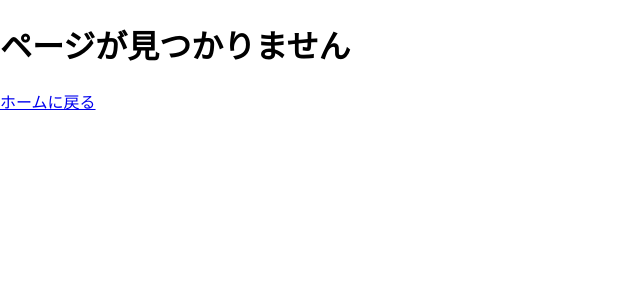
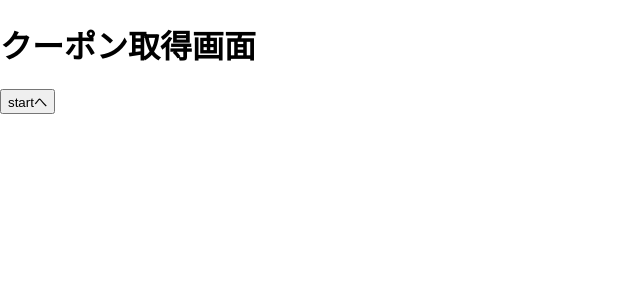
Before and after one commit to nunupy345345/100program, a React (Create React App) app: page /coupon in a window 1280 px wide. Shown: the top 300 px of the page, without its empty margins (0-640 px from the left). Built offline with nearby package versions, Linux system fonts and the light colour scheme.

Commit message:
<toYamaguti>
受け渡し用

```diff
--- a/src/App.js
+++ b/src/App.js
@@ -8,6 +8,7 @@ import { Play } from "./pages/play";
 import { Result } from "./pages/result";
 import {Explain} from "./pages/explain";
 import {Company} from "./pages/company";
+import {Coupon} from "./pages/coupon";
 
 function App() {
 
@@ -25,6 +26,7 @@ function App() {
         <Route activeClassName="active" path="/explain"element={<Explain/>}/>
         <Route activeClassName="active" path="/company"element={<Company/>}/>
         <Route activeClassName="active" path="/explain"element={<Explain/>}/>
+        <Route activeClassName="active" path="/coupon"element={<Coupon/>}/>
 
       </Routes>
     </BrowserRouter>
--- a/src/pages/coupon.js
+++ b/src/pages/coupon.js
@@ -0,0 +1,15 @@
+import {NavLink,Rocation,useParams,useLocation} from "react-router-dom";
+import React, { useState, useEffect} from 'react' ;
+import './start.css';
+
+export const Coupon  = () => {
+  const handleClick1 = () => {
+    window.location.href = "/start";
+  }
+  return(
+    <div>
+    <h1>クーポン取得画面</h1>
+    <button className="startButton" onClick={() => {handleClick1()}} id="hai">startへ</button>
+    </div>
+  )
+}
--- a/src/pages/result.js
+++ b/src/pages/result.js
@@ -15,13 +15,14 @@ export const Result = () => {
   }
   //クリックして別の場所に移るためのもの
   const handleClick4 = () => {
-    window.location.href = "/start";
+    window.location.href = "/coupon";
   }
 
   return(
     <div>
       <div>リザルト画面</div>
       <button onClick={() => {handleClick3()}} id="hai">startへ</button>
+      <button onClick={() => {handleClick4()}} id="hai">couponへ</button>
     </div>
 
   );
--- a/src/pages/start.js
+++ b/src/pages/start.js
@@ -3,6 +3,7 @@ import React, { useState, useEffect} from 'react' ;
 import './start.css';
 import norenImage from "../images/header.png";
 import titleImage from "../images/title.jpg";
+import startImage from "../images/playbutton_2.png";
 
 export const Start = () => {
 
@@ -27,9 +28,8 @@ export const Start = () => {
   return(
     <div>
       <header className='header'><img src={norenImage}/></header>
-      <div className='body'>
-        <img src={titleImage}/><br/>
-        </div>
+      <div className='body'><img src={titleImage}/><br/></div>
+      <div className='startButton'><img src={startImage}></img></div>
         <button className="playButton" onClick={() => {handleClick1()}} id="hai">playへ</button>
         <button className="companyButton" onClick={() => {handleClick2()}} id="hai">compnanyへ</button>
         <button className="explainButton" onClick={() => {handleClick3()}} id="hai">explainへ</button>
```
Also changed, not shown: src/images/playbutton_2.png (added).
